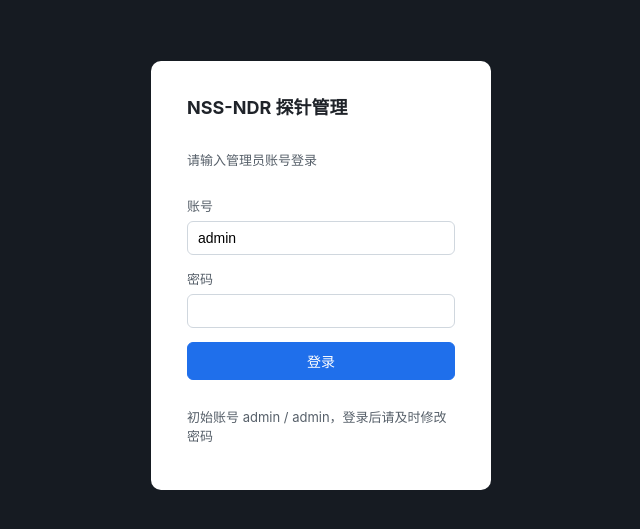
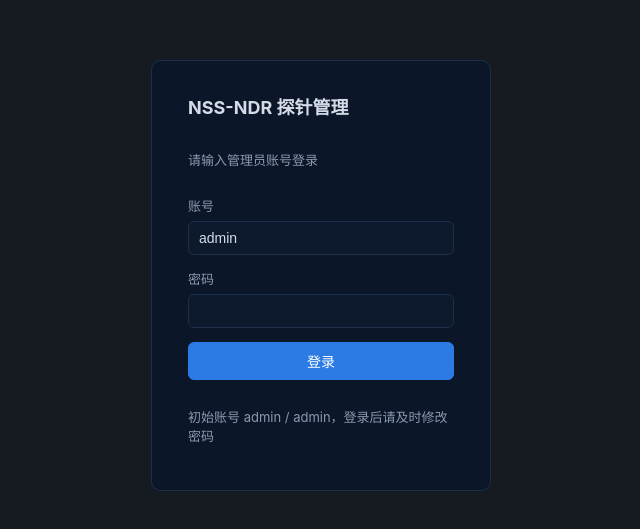
Before and after one commit to Cxiyuan/nss-ndr, a React (Vite) app in the folder web/: page / in a window 1280 px wide. Shown: the part 125-654 px from the top of the page, without its empty margins (319-959 px from the left). Built offline with nearby package versions, Linux system fonts and the light colour scheme.

Commit message:
feat: WebUI 全部页面背景与 Kibana dashboard 暗色主题一致

```diff
--- a/web/src/style.css
+++ b/web/src/style.css
@@ -1,11 +1,35 @@
 * {
   box-sizing: border-box;
+}
+html {
+  color-scheme: dark;
 }
 body {
   margin: 0;
   font-family: -apple-system, "PingFang SC", "Microsoft YaHei", sans-serif;
-  background: #f5f6f8;
-  color: #1f2329;
+  /* 与 Kibana 9 dark 主题页面背景一致 */
+  background: #07101f;
+  color: #d5dce8;
+}
+input,
+select,
+textarea {
+  background: #0d1a2e;
+  color: #d5dce8;
+}
+::placeholder {
+  color: #6b7a93;
+}
+::-webkit-scrollbar {
+  width: 10px;
+  height: 10px;
+}
+::-webkit-scrollbar-thumb {
+  background: #1d2f4a;
+  border-radius: 5px;
+}
+::-webkit-scrollbar-track {
+  background: #07101f;
 }
 .layout {
   display: flex;
@@ -47,10 +71,10 @@ body {
   white-space: nowrap;
 }
 .nav-item:hover {
-  background: #21262d;
+  background: #16233a;
 }
 .nav-item.active {
-  background: #1f6feb;
+  background: #2c7be5;
   color: #fff;
 }
 .content {
@@ -60,6 +84,7 @@ body {
   overflow-y: auto;
   display: flex;
   flex-direction: column;
+  background: #07101f;
 }
 /* 可视化分析：右侧区域完全交给 Kibana 看板，去掉内边距 */
 .content--full {
@@ -75,7 +100,7 @@ h2 {
   margin-top: 0;
 }
 .hint {
-  color: #57606a;
+  color: #8b98b0;
   font-size: 13px;
 }
 .cards {
@@ -84,15 +109,15 @@ h2 {
   margin: 16px 0;
 }
 .card {
-  background: #fff;
-  border: 1px solid #e1e4e8;
+  background: #0b1628;
+  border: 1px solid #1d2f4a;
   border-radius: 8px;
   padding: 16px 20px;
   min-width: 180px;
 }
 .card-label {
   font-size: 12px;
-  color: #57606a;
+  color: #8b98b0;
 }
 .card-value {
   font-size: 20px;
@@ -104,10 +129,11 @@ h2 {
   min-height: 360px;
   font-family: ui-monospace, SFMono-Regular, Consolas, monospace;
   font-size: 13px;
-  border: 1px solid #d0d7de;
+  border: 1px solid #1d2f4a;
   border-radius: 6px;
   padding: 12px;
-  background: #fff;
+  background: #0b1628;
+  color: #d5dce8;
 }
 .login-wrap {
   min-height: 100vh;
@@ -117,7 +143,8 @@ h2 {
   background: #161b22;
 }
 .login-card {
-  background: #fff;
+  background: #0b1628;
+  border: 1px solid #1d2f4a;
   border-radius: 10px;
   padding: 32px 36px;
   width: 340px;
@@ -134,13 +161,15 @@ h2 {
   flex-direction: column;
   gap: 6px;
   font-size: 13px;
-  color: #57606a;
+  color: #8b98b0;
 }
 .login-card input {
   padding: 8px 10px;
-  border: 1px solid #d0d7de;
+  border: 1px solid #1d2f4a;
   border-radius: 6px;
   font-size: 14px;
+  background: #0d1a2e;
+  color: #d5dce8;
 }
 .alert {
   padding: 8px 12px;
@@ -148,31 +177,32 @@ h2 {
   font-size: 13px;
 }
 .alert.ok {
-  background: #dafbe1;
-  color: #1a7f37;
+  background: #0f2a1d;
+  color: #5ad48c;
 }
 .alert.error {
-  background: #ffebe9;
-  color: #cf222e;
+  background: #33151a;
+  color: #ff7a85;
 }
 .btn {
-  background: #f6f8fa;
-  border: 1px solid #d0d7de;
+  background: #16233a;
+  border: 1px solid #2a4060;
   border-radius: 6px;
   padding: 8px 16px;
   font-size: 14px;
   cursor: pointer;
+  color: #d5dce8;
 }
 .btn:hover {
-  background: #eaeef2;
+  background: #1e3050;
 }
 .btn.primary {
-  background: #1f6feb;
-  border-color: #1f6feb;
+  background: #2c7be5;
+  border-color: #2c7be5;
   color: #fff;
 }
 .btn.primary:hover {
-  background: #1a5fd0;
+  background: #3b8bf0;
 }
 .btn:disabled {
   opacity: 0.6;
@@ -191,13 +221,15 @@ h2 {
   flex: 1;
   min-width: 220px;
   padding: 8px 10px;
-  border: 1px solid #d0d7de;
+  border: 1px solid #1d2f4a;
   border-radius: 6px;
+  background: #0b1628;
+  color: #d5dce8;
 }
 .tabs {
   display: flex;
   gap: 4px;
-  border-bottom: 1px solid #d8dee4;
+  border-bottom: 1px solid #1d2f4a;
   margin-bottom: 18px;
   flex-wrap: wrap;
 }
@@ -207,15 +239,15 @@ h2 {
   border-bottom: 2px solid transparent;
   padding: 10px 16px;
   font-size: 14px;
-  color: #57606a;
+  color: #8b98b0;
   cursor: pointer;
 }
 .tab:hover {
-  color: #1f6feb;
+  color: #4da3ff;
 }
 .tab.active {
-  color: #1f6feb;
-  border-bottom-color: #1f6feb;
+  color: #4da3ff;
+  border-bottom-color: #4da3ff;
   font-weight: 600;
 }
 .form-grid {
@@ -224,8 +256,8 @@ h2 {
   gap: 16px;
 }
 .field {
-  background: #fff;
-  border: 1px solid #e1e4e8;
+  background: #0b1628;
+  border: 1px solid #1d2f4a;
   border-radius: 8px;
   padding: 14px 16px;
   display: flex;
@@ -237,7 +269,7 @@ h2 {
   font-weight: 600;
 }
 .field .unit {
-  color: #57606a;
+  color: #8b98b0;
   font-weight: 400;
   margin-left: 6px;
   font-size: 12px;
@@ -248,10 +280,12 @@ h2 {
 .field select,
 .field textarea {
   padding: 7px 10px;
-  border: 1px solid #d0d7de;
+  border: 1px solid #1d2f4a;
   border-radius: 6px;
   font-size: 14px;
   width: 100%;
+  background: #0d1a2e;
+  color: #d5dce8;
 }
 .field input[type="checkbox"] {
   width: 18px;
@@ -288,8 +322,8 @@ h2 {
   color: #fff;
 }
 .pwd-box {
-  background: #fff;
-  border: 1px solid #e1e4e8;
+  background: #0b1628;
+  border: 1px solid #1d2f4a;
   border-radius: 8px;
   padding: 14px 16px;
   display: flex;
@@ -300,15 +334,17 @@ h2 {
 }
 .pwd-box input {
   padding: 7px 10px;
-  border: 1px solid #d0d7de;
+  border: 1px solid #1d2f4a;
   border-radius: 6px;
+  background: #0d1a2e;
+  color: #d5dce8;
 }
 .viz-frame {
   flex: 1;
   min-height: 0;
   width: 100%;
   border: none;
-  background: #0d1117;
+  background: #07101f;
 }
 .row {
   display: flex;
@@ -319,20 +355,23 @@ h2 {
 .comment {
   flex: 1;
   padding: 8px 12px;
-  border: 1px solid #d0d7de;
+  border: 1px solid #1d2f4a;
   border-radius: 6px;
+  background: #0b1628;
+  color: #d5dce8;
 }
 .btn {
   padding: 8px 16px;
-  border: 1px solid #d0d7de;
-  background: #f6f8fa;
+  border: 1px solid #2a4060;
+  background: #16233a;
   border-radius: 6px;
   cursor: pointer;
   font-size: 14px;
+  color: #d5dce8;
 }
 .btn.primary {
-  background: #1f6feb;
-  border-color: #1f6feb;
+  background: #2c7be5;
+  border-color: #2c7be5;
   color: #fff;
 }
 .btn:disabled {
@@ -346,18 +385,18 @@ h2 {
   font-size: 14px;
 }
 .alert.ok {
-  background: #dafbe1;
-  color: #1a7f37;
+  background: #0f2a1d;
+  color: #5ad48c;
 }
 .alert.error {
-  background: #ffebe9;
-  color: #cf222e;
+  background: #33151a;
+  color: #ff7a85;
 }
 table {
   width: 100%;
   border-collapse: collapse;
-  background: #fff;
-  border: 1px solid #e1e4e8;
+  background: #0b1628;
+  border: 1px solid #1d2f4a;
   border-radius: 8px;
   margin: 12px 0;
 }
@@ -365,11 +404,11 @@ th,
 td {
   text-align: left;
   padding: 8px 12px;
-  border-bottom: 1px solid #eef1f4;
+  border-bottom: 1px solid #16233a;
   font-size: 13px;
 }
 th {
-  background: #f6f8fa;
+  background: #0d1a2e;
   font-weight: 600;
 }
 .mono {
@@ -377,8 +416,8 @@ th {
   font-size: 12px;
 }
 .panel {
-  background: #fff;
-  border: 1px solid #e1e4e8;
+  background: #0b1628;
+  border: 1px solid #1d2f4a;
   border-radius: 8px;
   padding: 16px;
   margin: 12px 0;
@@ -394,17 +433,19 @@ th {
   width: 100%;
   margin-top: 4px;
   padding: 8px;
-  border: 1px solid #d0d7de;
+  border: 1px solid #1d2f4a;
   border-radius: 6px;
   font-family: inherit;
+  background: #0d1a2e;
+  color: #d5dce8;
 }
 .link {
   background: none;
   border: none;
-  color: #1f6feb;
+  color: #4da3ff;
   cursor: pointer;
   margin-right: 10px;
 }
 .link.danger {
-  color: #cf222e;
+  color: #ff7a85;
 }
```
